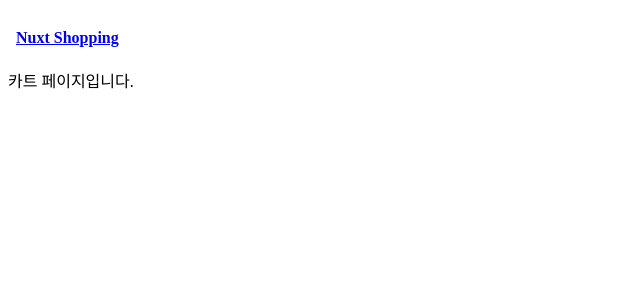
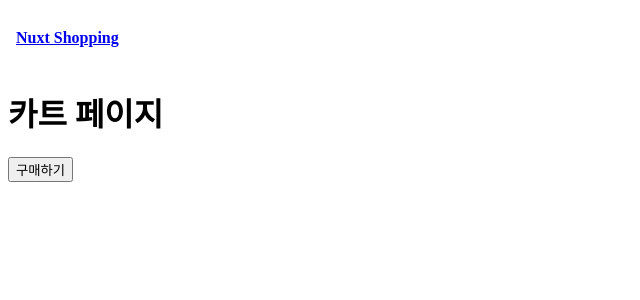
Before and after one commit to pythonstrup/Vue-Study, a Nuxt app in the folder learn-nuxt/: page /cart in a window 1280 px wide. Shown: the top 300 px of the page, without its empty margins (0-640 px from the left). Built offline with nearby package versions, Linux system fonts and the light colour scheme.

Commit message:
Nuxt Project - Vuex 장바구니 렌더링

```diff
--- a/learn-nuxt/pages/cart.vue
+++ b/learn-nuxt/pages/cart.vue
@@ -1,11 +1,22 @@
 <template>
-  <div>카트 페이지입니다.</div>
+  <div>
+    <h1>카트 페이지</h1>
+    <div>
+      <ul>
+        <li v-for="cartItem in $store.state.cartItems" :key="cartItem.id">
+          <img :src="cartItem.imageUrl" :alt="cartItem.name">
+          <p>{{ cartItem.name }}</p>
+        </li>
+      </ul>
+    </div>
+    <div>
+      <button>구매하기</button>
+    </div>
+  </div>
 </template>
 
 <script>
-export default {
-
-}
+export default {}
 </script>
 
 <style>
```
